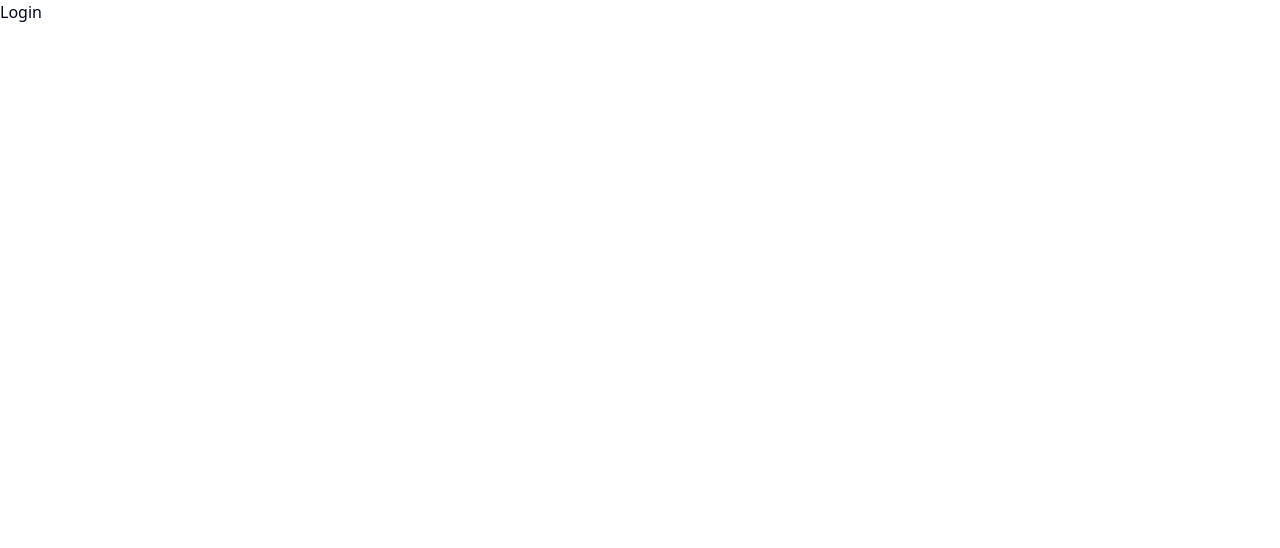
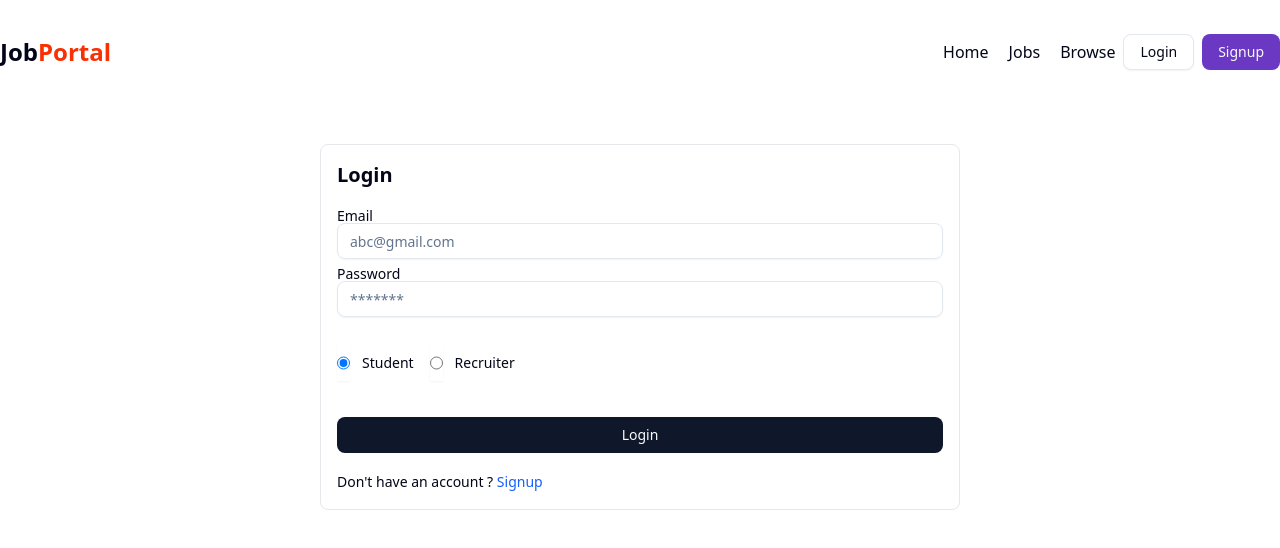
Before and after one commit to vishvadeep-0001/jobportal, a React app in the folder frontend/: page /login in a window 1280 px wide. Shown: the top 548 px of the page. Built offline with nearby package versions, Linux system fonts and the light colour scheme; the HTML template or start-up script is replaced by a standard one.

Commit message:
Login Component created

```diff
--- a/frontend/src/components/auth/Login.jsx
+++ b/frontend/src/components/auth/Login.jsx
@@ -1,7 +1,66 @@
-import React from "react";
+import { Label } from "@/components/ui/label";
+import { Input } from "@/components/ui/input";
+import { RadioGroup } from "@/components/ui/radio-group";
+import { Button } from "../ui/button";
+import Navbar from "../shared/Navbar";
+import { Link } from "react-router-dom";
 
 const Login = () => {
-  return <div>Login</div>;
+  return (
+    <div>
+      <Navbar />
+      <div className="flex items-center justify-center max-w-7xl mx-auto">
+        <form
+          action=""
+          className="w-1/2 border border-gray-200 rounded-md p-4 my-10"
+        >
+          <h1 className="font-bold text-xl mb-5">Login</h1>
+
+          <div className="my-2">
+            <Label>Email</Label>
+            <Input type="text" placeholder="abc@gmail.com"></Input>
+          </div>
+
+          <div className="my-2">
+            <Label>Password</Label>
+            <Input type="password" placeholder="*******"></Input>
+          </div>
+          <div className="flex items-center justify-between">
+            <RadioGroup className="flex items-center gap-4 my-5">
+              <div className="flex items-center gap-3">
+                <Input
+                  type="radio"
+                  name="role"
+                  value="student"
+                  checked
+                  className="cursor-pointer"
+                />
+                <Label>Student</Label>
+              </div>
+              <div className="flex items-center gap-3">
+                <Input
+                  type="radio"
+                  name="role"
+                  value="recruiter"
+                  className="cursor-pointer"
+                />
+                <Label>Recruiter</Label>
+              </div>
+            </RadioGroup>
+          </div>
+          <Button type="submit" className="w-full my-4">
+            Login
+          </Button>
+          <span className="text-sm">
+            Don't have an account ?{" "}
+            <Link to="/signup" className="text-blue-600">
+              Signup
+            </Link>
+          </span>
+        </form>
+      </div>
+    </div>
+  );
 };
 
 export default Login;
```
